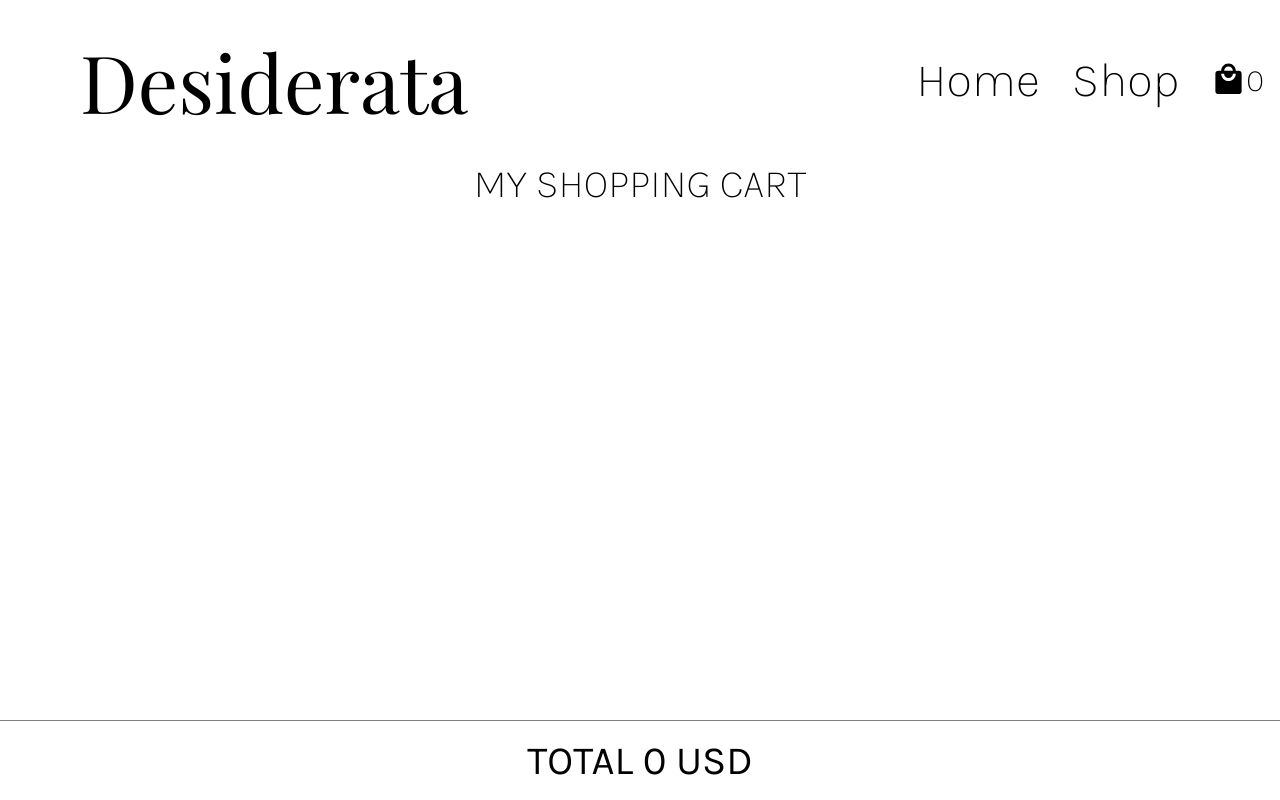
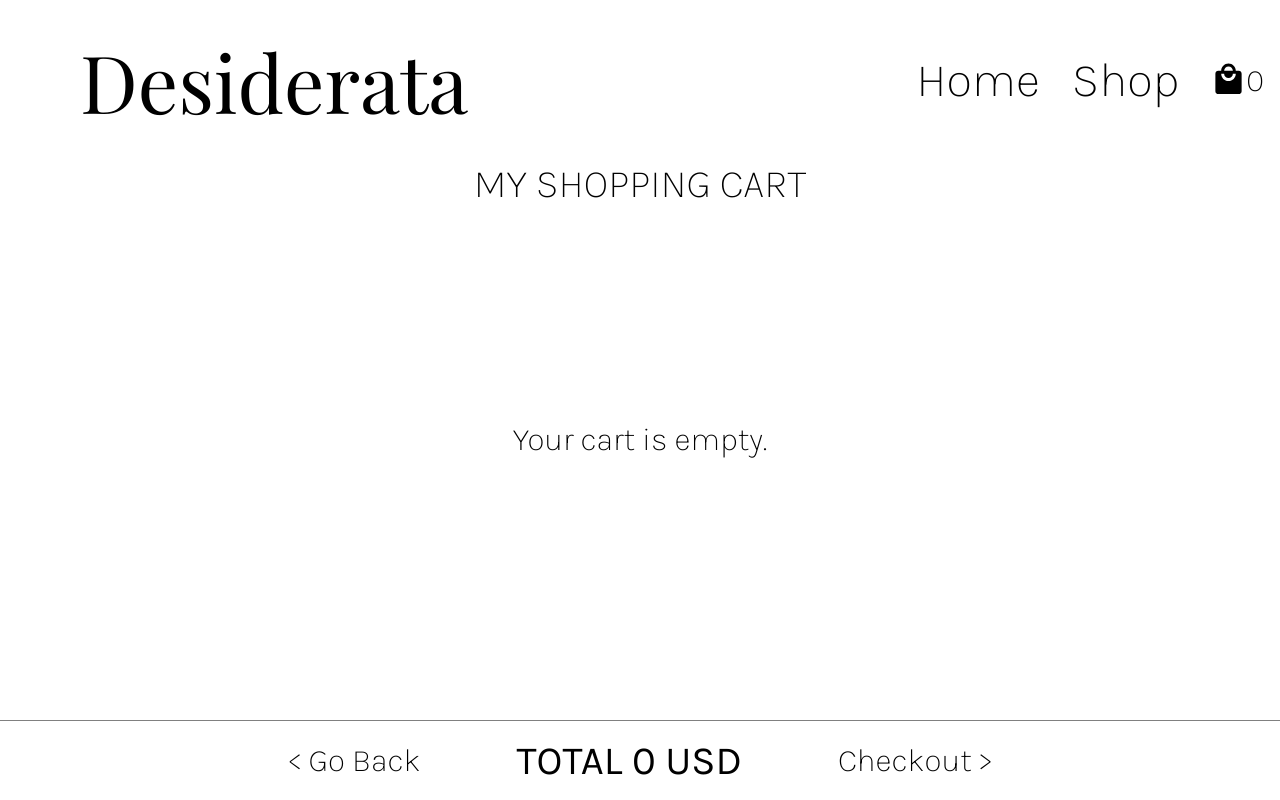
Before and after one commit to lrwthns/shopping-cart, a React (Create React App) app: page /cart in a window 1280 px wide. Built offline with nearby package versions, Linux system fonts and the light colour scheme.

Commit message:
Add some more logic in the changeState function and add a few small components

```diff
--- a/src/App.js
+++ b/src/App.js
@@ -9,7 +9,7 @@ import productList from "./products";
 import ProductDetails from "./components/ProductDetails";
 
 function App() {
-  const [products, setProducts] = useState(productList);
+  const [products] = useState(productList);
 
   const [cartItems, setCartItems] = useState([])
 
@@ -18,19 +18,20 @@ function App() {
   const [totalPrice, setTotalPrice] = useState(0);
 
   useEffect(() => {
-    console.log(cartItems)
-  }, [cartItems]
+    console.log(cartItems);
+    console.log(totalPrice);
+  }, [cartItems, totalPrice]
   )
 
   const changeState = (id, substractItem = false, deleteItem = false) => {
     console.log(id);
     const numId = parseInt(id);
-    let quantity = 1;
+    let price = products[numId].price;
     let noSimilarItem = true;
     for (let i = 0; i < cartItems.length; i++) {
       if (cartItems[i].index === numId) {
         noSimilarItem = false;
-          quantity = cartItems[i].quantity;
+        let quantity = cartItems[i].quantity;
         if (substractItem === true) {
           if (quantity > 1) {
             setCartItems([
@@ -46,12 +47,16 @@ function App() {
               ...cartItems.slice(0, i),
               ...cartItems.slice(i+1)
             ])
-            }
+          };
+          setTotalQuantity(totalQuantity-1);
+          setTotalPrice(totalPrice-price);
         } else if (deleteItem === true) {
           setCartItems([
             ...cartItems.slice(0, i),
             ...cartItems.slice(i+1)
-            ])
+          ]);
+          setTotalQuantity(totalQuantity-quantity);
+          setTotalPrice(totalPrice-(price * quantity));
         } else {
           setCartItems([
             ...cartItems.slice(0, i),
@@ -60,7 +65,9 @@ function App() {
               quantity: quantity + 1
             },
             ...cartItems.slice(i+1)
-            ])
+          ]);
+          setTotalQuantity(totalQuantity+1);
+          setTotalPrice(totalPrice+price);
         }
       }
     }
@@ -71,14 +78,9 @@ function App() {
           index: numId,
           quantity: 1,
         }
-        ])
-      }
-      if (deleteItem === true) {
-        setTotalQuantity(totalQuantity-quantity)
-      } else if (substractItem === true) {
-        setTotalQuantity(totalQuantity-1)
-      } else {
+      ]);
       setTotalQuantity(totalQuantity+1);
+      setTotalPrice(totalPrice+price);
     }
   }
 
--- a/src/components/Cart.js
+++ b/src/components/Cart.js
@@ -1,10 +1,12 @@
 import CartItem from "./CartItem";
+import { Link } from "react-router-dom";
 
 const Cart = (props) => {
   const { products, items, total, changeState } = props;
   return (
     <div className="Cart">
       <div className="cart-header">MY SHOPPING CART</div>
+      { items.length === 0 && <div className="empty-cart">Your cart is empty.</div> }
       <div className="cartItem-container">
       {
         items.map((item, index) => {
@@ -15,7 +17,9 @@ const Cart = (props) => {
       }
       </div>
       <div className="checkout-footer">
+        <Link to='/shop'>{'< Go Back'}</Link>
         <div>{'TOTAL ' + total + ' USD'}</div>
+        <Link to='/'>{'Checkout >'}</Link>
       </div>
     </div>
   );
--- a/src/index.css
+++ b/src/index.css
@@ -73,6 +73,7 @@ html, body, #root {
   flex-wrap: wrap;
   gap: 3rem;
   justify-content: center;
+  margin-top: 0;
 }
 
 .ProductCard {
@@ -113,6 +114,12 @@ html, body, #root {
   display: flex;
   flex-direction: column;
   gap: 3rem;
+}
+
+.empty-cart {
+  margin: auto;
+  margin-top: 13%;
+  font-size: 2rem;
 }
 
 .CartItem > img {
@@ -172,12 +179,22 @@ html, body, #root {
   color: black;
   width: 100%;
   height: 5rem;
-  font-size: 2.5rem;
   border-top: 1px solid grey;
-  text-align: center;
   padding: 1rem;
   box-sizing: border-box;
+  display: flex;
+  align-items: center;
+  justify-content: center;
+  gap: 5rem;
+}
+
+.checkout-footer > div {
   font-weight: bold;
+  font-size: 2.5rem;
+}
+
+.checkout-footer > a {
+  font-size: 2rem;
 }
 
 .ProductDetails {
```
Also changed, not shown: public/manifest.json. Lines whose indentation alone changed are shown as unchanged.
